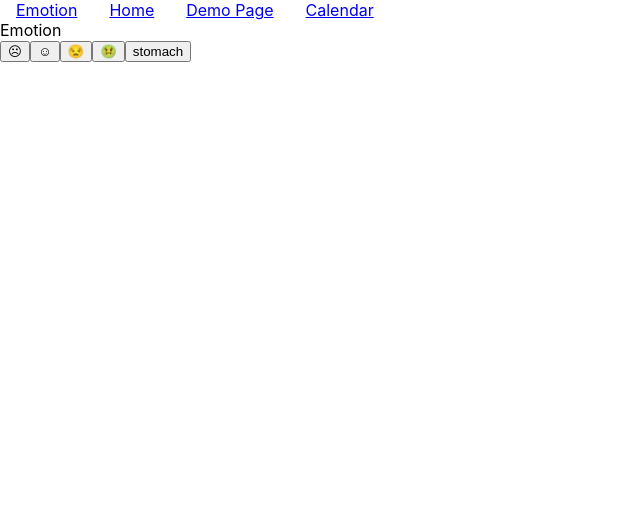
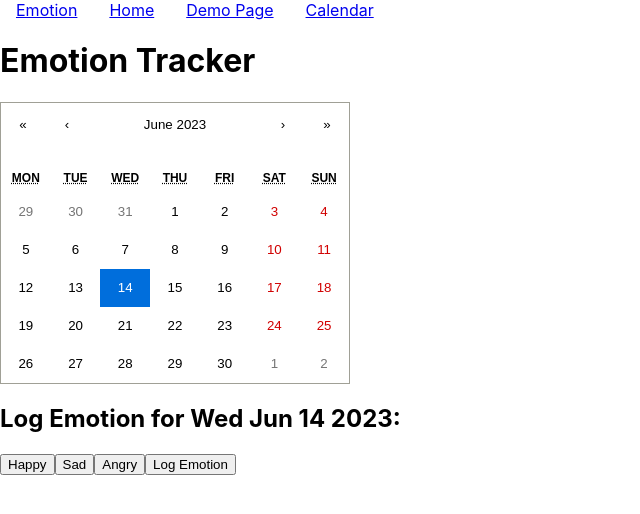
Before and after one commit to AS-EBaiden/Test1, a React (Create React App) app: page /emotion in a window 1280 px wide. Shown: the top 514 px of the page, without its empty margins (0-640 px from the left). Built offline with nearby package versions, Linux system fonts and the light colour scheme.

Commit message:
emotion values

```diff
--- a/src/pages/Emotion.js
+++ b/src/pages/Emotion.js
@@ -1,60 +1,307 @@
-import React from "react";
-import { useState } from "react";
+import React, { useState, useEffect } from "react";
+import "react-datepicker/dist/react-datepicker.css";
+import { Calendar as ReactCalendar } from "react-calendar";
+import "react-calendar/dist/Calendar.css";
 
-export default function Emotion() {
-  const [stomachPain, setStomachPain] = useState({
-    isHurt: false,
-    date: Date.now(),
-    value: 1,
-  });
-  const [value, setValue] = useState();
-  const handleStomachPain = () => {
-    setStomachPain({ isHurt: true, date: Date.now(), value: 1 });
+function EmotionLogger({ selectedDate, onEmotionLog }) {
+  const [selectedEmotions, setSelectedEmotions] = useState([]);
+
+  const handleEmotionToggle = (emotion) => {
+    if (selectedEmotions.find((e) => e.name === emotion)) {
+      setSelectedEmotions(selectedEmotions.filter((e) => e.name !== emotion));
+    } else {
+      setSelectedEmotions([...selectedEmotions, { name: emotion, level: 0 }]);
+    }
   };
 
-  <input
-    type="range"
-    min="1"
-    max="500"
-    value={value}
-    onChange={({ target: { value: radius } }) => {
-      setValue(radius);
-    }}
-  />;
-  console.log("val", value);
-  console.log("stomach", stomachPain);
+  const handleEmotionLevelChange = (emotion, level) => {
+    setSelectedEmotions((prevEmotions) =>
+      prevEmotions.map((e) => (e.name === emotion ? { ...e, level: level } : e))
+    );
+  };
+
+  const handleEmotionLog = () => {
+    onEmotionLog(selectedDate, selectedEmotions);
+    setSelectedEmotions([]);
+  };
+
   return (
     <div>
-      <div>Emotion</div>
+      <h2>Log Emotion for {selectedDate.toDateString()}:</h2>
+      <button
+        className={
+          selectedEmotions.find((e) => e.name === "happy") ? "selected" : ""
+        }
+        onClick={() => handleEmotionToggle("happy")}
+      >
+        Happy
+      </button>
+      <button
+        className={
+          selectedEmotions.find((e) => e.name === "sad") ? "selected" : ""
+        }
+        onClick={() => handleEmotionToggle("sad")}
+      >
+        Sad
+      </button>
+      <button
+        className={
+          selectedEmotions.find((e) => e.name === "angry") ? "selected" : ""
+        }
+        onClick={() => handleEmotionToggle("angry")}
+      >
+        Angry
+      </button>
+      <button onClick={handleEmotionLog}>Log Emotion</button>
+      {selectedEmotions.map((emotion) => (
+        <div key={emotion.name}>
+          <h3>{emotion.name}</h3>
+          <input
+            type="range"
+            min={1}
+            max={10}
+            value={emotion.level}
+            onChange={(e) =>
+              handleEmotionLevelChange(emotion.name, parseInt(e.target.value))
+            }
+          />
+          <span>{emotion.level}</span>
+        </div>
+      ))}
+    </div>
+  );
+}
+
+function EmotionLog({ log }) {
+  return (
+    <div>
+      <h2>Emotion Log for {log.date.toDateString()}:</h2>
+      {log.emotions.map((emotion, index) => (
+        <p key={index}>
+          {emotion.name} - Level: {emotion.level}
+        </p>
+      ))}
+    </div>
+  );
+}
+
+function Emotion() {
+  const [selectedDate, setSelectedDate] = useState(new Date());
+  const [emotionLogs, setEmotionLogs] = useState([]);
+
+  const handleDateChange = (date) => {
+    setSelectedDate(date);
+  };
+
+  const handleEmotionLog = (date, emotions) => {
+    const existingLogIndex = emotionLogs.findIndex(
+      (log) => log.date.toDateString() === date.toDateString()
+    );
+
+    if (existingLogIndex !== -1) {
+      const updatedLogs = [...emotionLogs];
+      updatedLogs[existingLogIndex].emotions.push(...emotions);
+      setEmotionLogs(updatedLogs);
+    } else {
+      setEmotionLogs([...emotionLogs, { date, emotions }]);
+    }
+  };
+
+  const tileContent = ({ date }) => {
+    const formattedDate = date.toDateString();
+    const hasEmotionLog = emotionLogs.some(
+      (log) => log.date.toDateString() === formattedDate
+    );
+    return hasEmotionLog ? <div className="emotion-log-asterisk">*</div> : null;
+  };
+
+  const getEmotionLogsByDate = (date) => {
+    const logs = emotionLogs.filter(
+      (log) => log.date.toDateString() === date.toDateString()
+    );
+    return logs.length > 0 ? logs : [];
+  };
+
+  return (
+    <div className="App">
+      <h1>Emotion Tracker</h1>
       <div>
-        <button>☹</button>
-        <button>☺</button>
-        <button>😒</button>
-        <button>🤢</button>
-        <button onClick={handleStomachPain}>stomach</button>
+        <ReactCalendar
+          onChange={handleDateChange}
+          value={selectedDate}
+          tileContent={tileContent}
+        />
       </div>
       <div>
-        {stomachPain.isHurt === true ? (
-          <>
-            ❤
-            <input
-              type="range"
-              maxValue={20}
-              minValue={0}
-              defaultValue={stomachPain.value}
-              value={stomachPain.value}
-              onChange={(e) =>
-                setStomachPain((prev) => ({
-                  ...prev,
-                  value: e.target.value,
-                }))
-              }
-            />
-          </>
-        ) : (
-          ""
-        )}
+        <EmotionLogger
+          selectedDate={selectedDate}
+          onEmotionLog={handleEmotionLog}
+        />
+      </div>
+      <div>
+        {getEmotionLogsByDate(selectedDate).map((log, index) => (
+          <EmotionLog key={index} log={log} />
+        ))}
       </div>
     </div>
   );
 }
+
+// export default function Emotion() {
+//   const [budget, setBudget] = useState(null);
+//   const [expenses, setExpenses] = useState([]);
+//   const [expensesGenerated, setExpensesGenerated] = useState(0);
+//   const [selectedDate, setSelectedDate] = useState(new Date());
+//   const [isDateOpen, setIsDateOpen] = useState(false);
+
+//   const [stomachPain, setStomachPain] = useState({
+//     isHurt: false,
+//     date: Date.now(),
+//     value: 1,
+//   });
+//   const [value, setValue] = useState();
+//   const handleStomachPain = () => {
+//     setStomachPain({ isHurt: true, date: Date.now(), value: 1 });
+//   };
+
+//   const handleBudgetSubmit = (budget) => {
+//     setBudget(parseFloat(budget));
+//   };
+
+//   const handleExpenseSubmit = (expense, id) => {
+//     if (id) {
+//       const updatedExpenses = expenses.map((item) =>
+//         item.id === id ? { ...item, ...expense } : item
+//       );
+//       setExpenses(updatedExpenses);
+//       updateBudget(expense.amount - getExpenseAmountById(id));
+//     } else {
+//       const newExpense = {
+//         ...expense,
+//         id: Date.now(),
+//         // id: expenses.length + 1,
+//         date: expense.date.toString(),
+//       };
+//       const updatedExpenses = [...expenses, newExpense];
+//       setExpenses(updatedExpenses);
+//       updateBudget(-expense.amount);
+//     }
+//   };
+
+//   const updateBudget = (amount) => {
+//     const updatedBudget = budget + amount;
+//     setBudget(updatedBudget);
+//     if (updatedBudget <= 0 && expensesGenerated === 0) {
+//       alert("You have reached your budget limit!");
+//     }
+//   };
+
+//   const deleteExpense = (id, amount) => {
+//     const updatedExpenses = expenses.filter((item) => item.id !== id);
+//     setExpenses(updatedExpenses);
+//     updateBudget(amount);
+//   };
+
+//   const generateMonthlyExpenses = () => {
+//     const monthlyAmount = budget / 12;
+//     const generatedExpenses = Array.from({ length: 12 }, (_, index) => ({
+//       id: index + 1,
+//       description: `Monthly Expense ${index + 1}`,
+//       amount: monthlyAmount,
+//       date: new Date().toString(),
+//       receipt: "",
+//       receiptPreview: "",
+//     }));
+//     setExpensesGenerated(12);
+//     setExpenses(generatedExpenses);
+//     setBudget(0);
+//   };
+
+//   const getExpenseAmountById = (id) => {
+//     const expense = expenses.find((item) => item.id === id);
+//     return expense ? expense.amount : 0;
+//   };
+
+//   const handleDateChange = (date) => {
+//     console.log("hello there", date);
+//     setIsDateOpen(true);
+//     setSelectedDate(date);
+//   };
+
+//   const tileContent = ({ date }) => {
+//     const formattedDate = date.toDateString();
+//     const hasExpense = expenses.some(
+//       (expense) => new Date(expense.date).toDateString() === formattedDate
+//     );
+//     return hasExpense ? <div className="expense-dot">•</div> : null;
+//   };
+
+//   const filteredExpenses = expenses.filter(
+//     (expense) =>
+//       new Date(expense.date).toDateString() === selectedDate.toDateString()
+//   );
+
+//   return (
+//     <div className="App">
+//       {/* <h1>Expense Tracker</h1> */}
+
+//       <div>
+//         <ExpenseForm onExpenseSubmit={handleExpenseSubmit} />
+//         <div>
+//           {isDateOpen ? (
+//             <div>
+//               <div>
+//                 <div>Emotion</div>
+//                 <div>
+//                   <button>☹</button>
+//                   <button>☺</button>
+//                   <button>😒</button>
+//                   <button>🤢</button>
+//                   <button onClick={handleStomachPain}>stomach</button>
+//                 </div>
+//                 <div>
+//                   {stomachPain.isHurt === true ? (
+//                     <>
+//                       ❤
+//                       <input
+//                         type="range"
+//                         maxValue={20}
+//                         minValue={0}
+//                         defaultValue={stomachPain.value}
+//                         value={stomachPain.value}
+//                         onChange={(e) =>
+//                           setStomachPain((prev) => ({
+//                             ...prev,
+//                             value: e.target.value,
+//                           }))
+//                         }
+//                       />
+//                     </>
+//                   ) : (
+//                     ""
+//                   )}
+//                 </div>
+//               </div>
+//             </div>
+//           ) : (
+//             ""
+//           )}
+//           <div>
+//             <ReactCalendar
+//               onChange={handleDateChange}
+//               value={selectedDate}
+//               tileContent={tileContent}
+//             />
+//           </div>
+//           <ul>
+//             {filteredExpenses.map((expense) => (
+//               <li key={expense.id}>{expense.description}</li>
+//             ))}
+//           </ul>
+//         </div>
+//       </div>
+//     </div>
+//   );
+// }
+
+export default Emotion;
```
Also changed, not shown: 1 other file (tests, documents, lock files or other folders).
